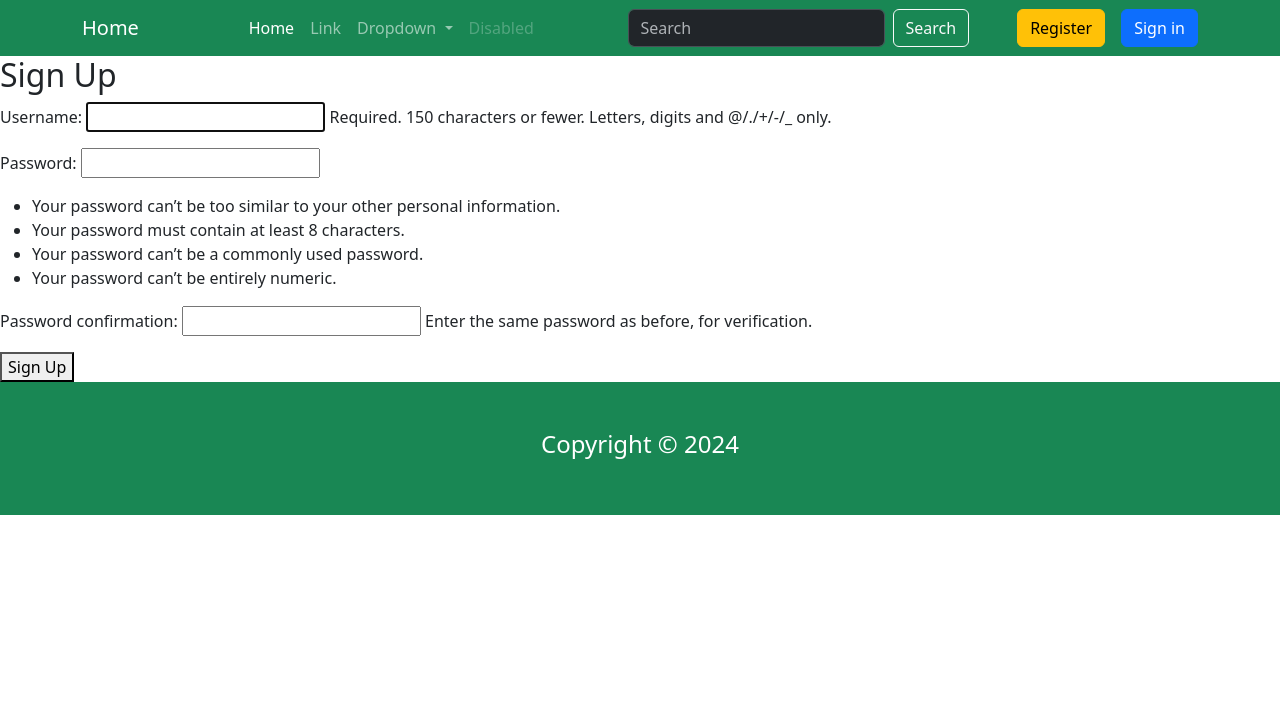
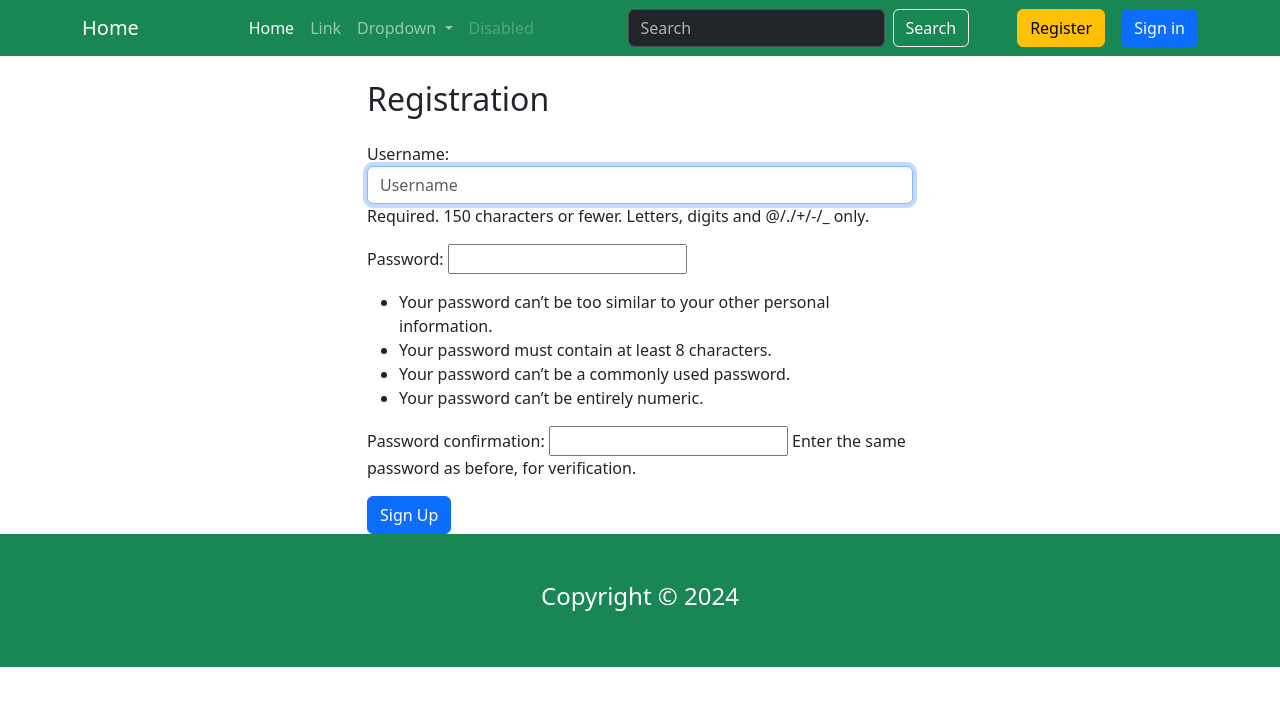
Before and after one commit to mansuroff123/shop, a Django app: page /signup/ in a window 1280 px wide. Shown: the top 706 px of the page. Run offline with Django 5.2, Linux system fonts and the light colour scheme; some libraries are stand-ins or nearby versions.

Commit message:
forms.py

```diff
--- a/config/urls.py
+++ b/config/urls.py
@@ -7,7 +7,6 @@ from django.conf.urls.static import static
 urlpatterns = [
     path('admin/', admin.site.urls),
     path('', include('shop.urls')),
-    path('accounts/', include('shop.urls'))
 ]
 
 urlpatterns += static(settings.STATIC_URL, document_root=settings.STATIC_ROOT)
--- a/shop/forms.py
+++ b/shop/forms.py
@@ -5,7 +5,26 @@ class SignUpForm(UserCreationForm):
     class Meta:
         model = User
         fields = ["username", "password1", "password2"]
+        widgets = {
+            'username': forms.TextInput(attrs={'class': 'form-control', 'placeholder': 'Username'}),
+            'password1': forms.PasswordInput(attrs={'class': 'form-control', 'placeholder': 'Password'}),
+            'password2': forms.PasswordInput(attrs={'class': 'form-control', 'placeholder': 'Confirm Password'}),
+        }
+
+        def __init__(self, *args, **kwargs):
+            super(SignUpForm, self).__init__(*args, **kwargs)
+            self.fields['username'].widget.attrs.update({'class': 'form-control', 'placeholder': 'Username'})
+            self.fields['username'].help_text = None # Remove help text
+            self.fields['password1'].widget.attrs.update({'class': 'form-control', 'placeholder': 'Password'})
+            self.fields['password1'].help_text = None # Remove help text
+            self.fields['password2'].widget.attrs.update({'class': 'form-control', 'placeholder': 'Confirm Password'})
+            self.fields['password2'].help_text = None # Remove help text
+
 class SignInForm(AuthenticationForm):
-    class Meta:
-        model = User
-        fields = ["username", "password"]
+    username = forms.CharField(widget=forms.TextInput(attrs={'class': 'form-control', 'placeholder': 'Username'}))
+    password = forms.CharField(widget=forms.PasswordInput(attrs={'class': 'form-control', 'placeholder': 'Password'}))
+
+    def __init__(self, *args, **kwargs):
+        super(SignInForm, self).__init__(*args, **kwargs)
+        self.fields['username'].widget.attrs.update({'class': 'form-control', 'placeholder': 'Username'})
+        self.fields['password'].widget.attrs.update({'class': 'form-control', 'placeholder': 'Password'})
--- a/shop/urls.py
+++ b/shop/urls.py
@@ -1,6 +1,5 @@
 from django.urls import path
-from .views import ProductDetailView, ProductListView
-from .views import SignUpView, SignInView
+from .views import ProductDetailView, ProductListView, SignUpView, SignInView, logout_view
 from django.contrib.auth import views as auth_views
 
 urlpatterns = [
@@ -8,5 +7,5 @@ urlpatterns = [
     path('product/<int:pk>/', ProductDetailView.as_view(), name='product_detail'),
     path('signup/', SignUpView.as_view(), name='signup'),
     path('login/', SignInView.as_view(), name='login'),
-    path('logout/', auth_views.LogoutView.as_view(), name="logout")
+    path('logout/', logout_view, name='logout')
 ]
--- a/shop/views.py
+++ b/shop/views.py
@@ -1,13 +1,15 @@
 from django.shortcuts import render
+from urllib import request
 from django.views.generic import ListView, DetailView
 from .models import Product
 
-from django.contrib.auth import login, authenticate
+from django.contrib.auth import login, authenticate, logout
 from django.contrib.auth.views import LoginView
 from django.urls import reverse_lazy
 from django.shortcuts import render, redirect
 from .forms import SignUpForm, SignInForm
 from django.views.generic import CreateView
+
 
 # Create your views here.
 
@@ -16,7 +18,7 @@ class ProductListView(ListView):
     model = Product
     template_name = 'main/home.html'
     context_object_name = 'products'
-    paginate_by = 1
+    paginate_by = 4
 
 
 class ProductDetailView(DetailView):
@@ -29,10 +31,17 @@ class SignUpView(CreateView):
     form_class = SignUpForm
     template_name = "registration/sign_up.html"
     success_url = reverse_lazy('login')
+
     def form_valid(self, form):
         user = form.save()
         login(self.request, user)
         return redirect('product_list')
+
 class SignInView(LoginView):
     form_class = SignInForm
     template_name = "registration/sign_in.html"
+
+
+def logout_view(request):
+    logout(request)
+    return redirect('product_list')
--- a/templates/registration/sign_up.html
+++ b/templates/registration/sign_up.html
@@ -1,10 +1,16 @@
 {% extends 'base.html' %}
 
 {% block content %}
-    <h2>Sign Up</h2>
-    <form method="post">
-        {% csrf_token %}
-        {{ form.as_p }}
-        <button type="submit">Sign Up</button>
-    </form>
+    <div class="container">
+        <div class="row justify-content-center">
+            <div class="col-md-6">
+                <h2 class="my-4">Registration</h2>
+                <form method="post">
+                    {% csrf_token %}
+                    {{ form.as_p }}
+                    <button type="submit" class="btn btn-primary">Sign Up</button>
+                </form>
+            </div>
+        </div>
+    </div>
 {% endblock %}
```
Also changed, not shown: templates/registration/sign_in.html (+12 -6 lines), db.sqlite3.
